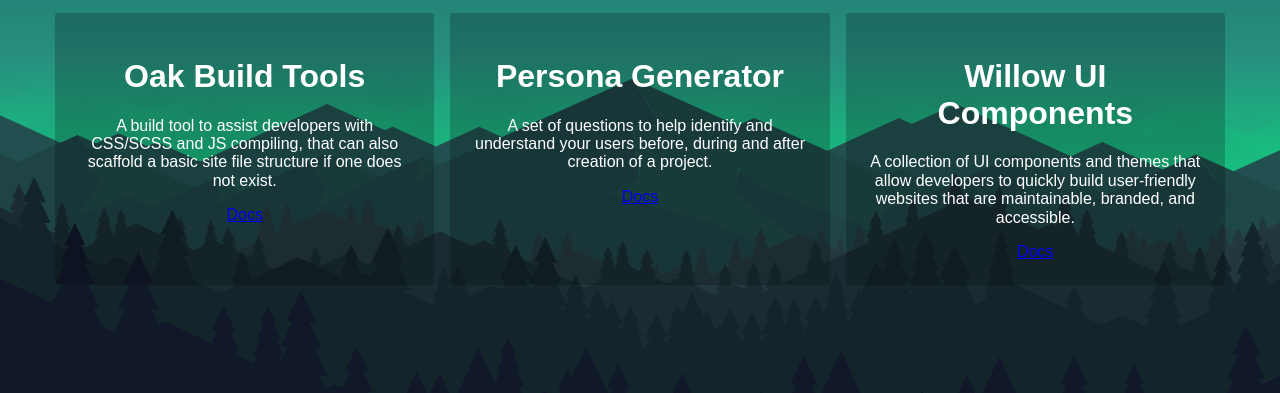
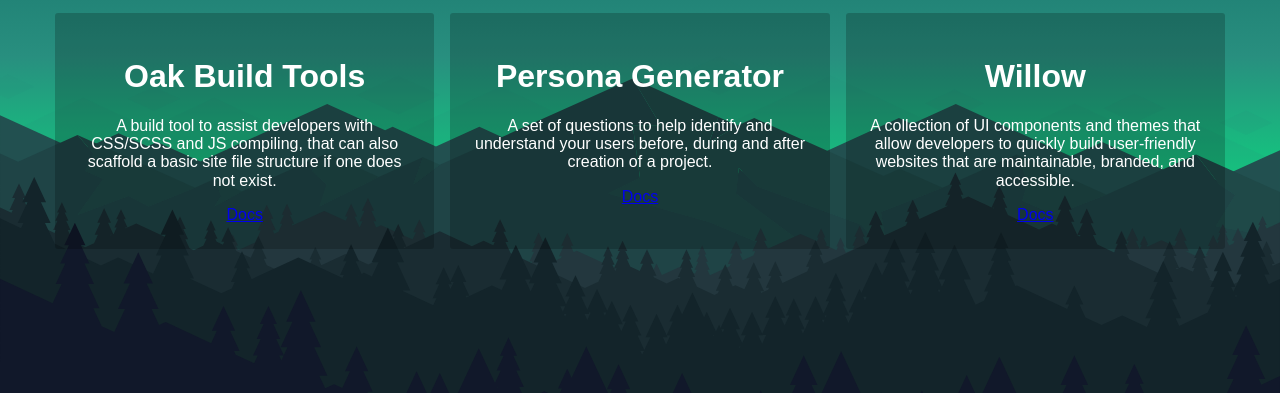
Before and after one commit to unumux/ArborUX.com, a website: page index.html in a window 1280 px wide. Shown: the part 303-696 px from the top of the page. Drawn offline with nearby package versions, Linux system fonts and the light colour scheme; files that its build step writes are made by us from their sources.

Commit message:
changes willow title

```diff
--- a/index.html
+++ b/index.html
@@ -59,7 +59,7 @@
 
             <div class="willow-grid__item">
                 <article class="willow-card">
-                    <h1 class="willow-card__heading">Willow UI Components</h1>
+                    <h1 class="willow-card__heading">Willow</h1>
                     <div class="willow-card__content">
                         <div class="willow-styling-context">
                             <p>A collection of UI components and themes that allow developers to quickly build user-friendly websites that are maintainable, branded, and accessible.</p>
```
